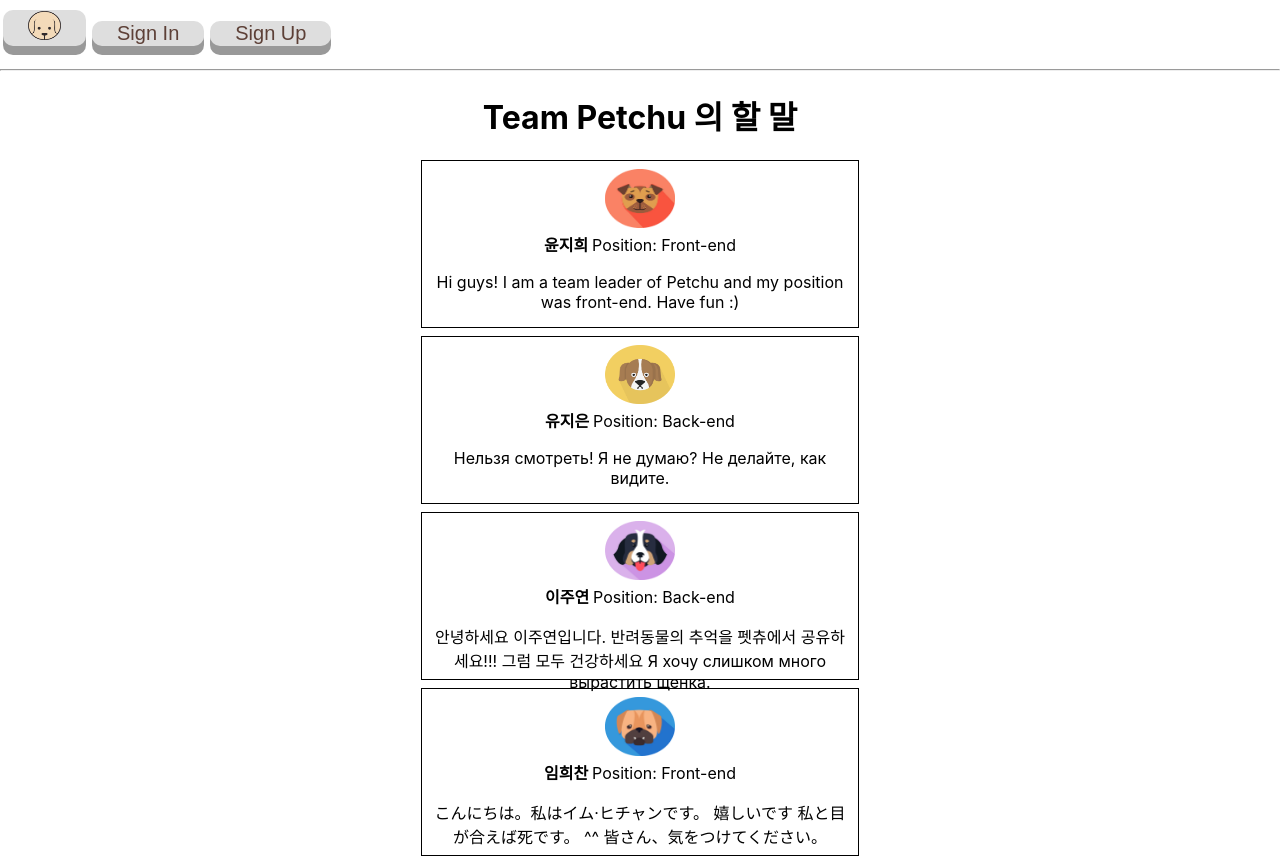
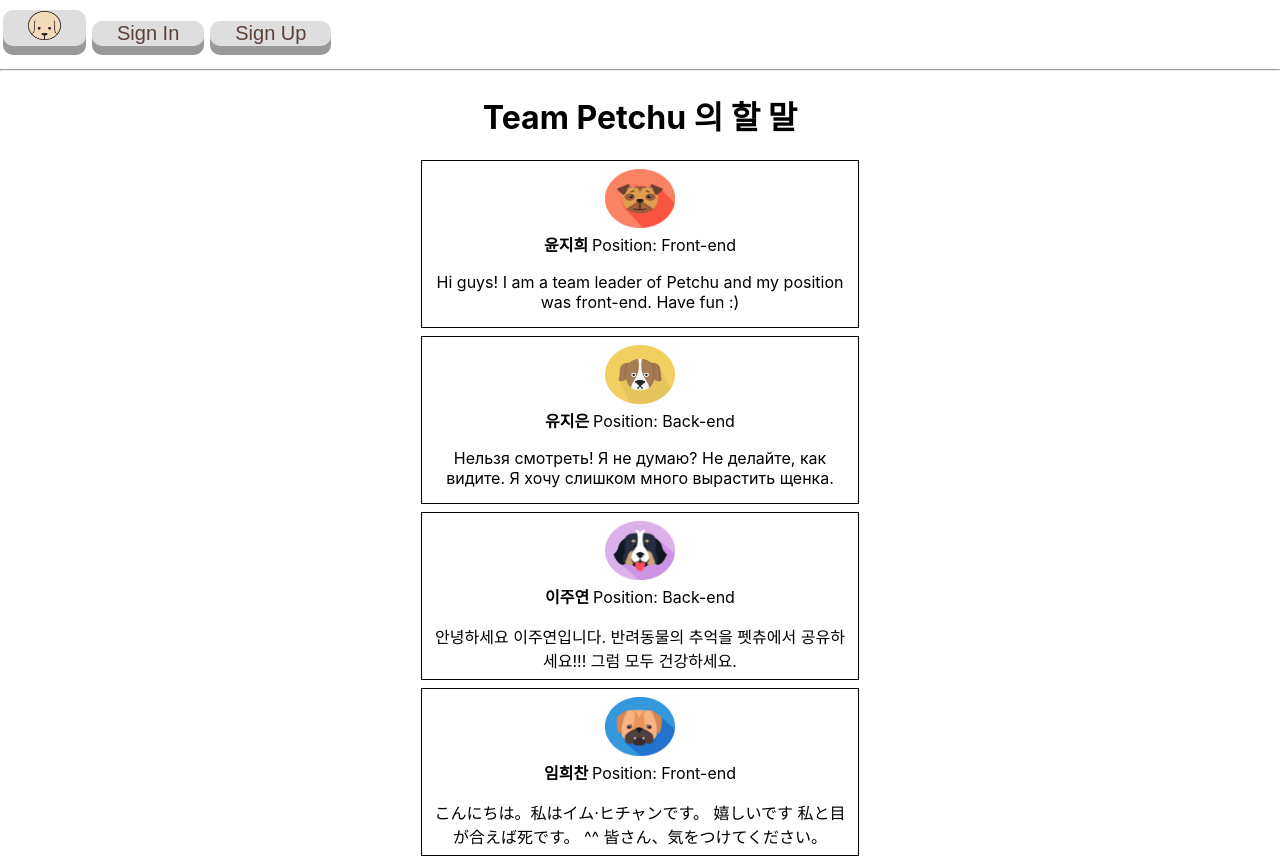
Before and after one commit to codestates/petchu-client, a React (Create React App) app in the folder petchu/: page / in a window 1280 px wide. Shown: the top 858 px of the page. Built offline with nearby package versions, Linux system fonts and the light colour scheme; no server answers.

Commit message:
session test deploy

```diff
--- a/petchu/src/App.js
+++ b/petchu/src/App.js
@@ -5,6 +5,7 @@ import LoginHomePage from "./homepage/LoginHomePage";
 import LogOutHomePage from "./homepage/LogOutHomePage";
 import axios from "axios";
 import { withRouter } from "react-router-dom";
+import { BASEURL } from "./helpurl";
 
 axios.defaults.withCredentials = true;
 class App extends React.Component {
@@ -22,7 +23,7 @@ class App extends React.Component {
   }
 
   async handleMainpost() {
-    await axios.get("http://localhost:8001/post/writeall").then((res) => {
+    await axios.get(`${BASEURL}/post/writeall`).then((res) => {
       this.setState({ totalPostinfo: res.data });
       console.log("여기는 모두의 게시물공간");
       console.table(this.state.totalPostinfo);
@@ -30,7 +31,7 @@ class App extends React.Component {
     });
   }
   async handleResponseSuccess() {
-    await axios.get("http://localhost:8001/user/userinfo").then((res) => {
+    await axios.get(`${BASEURL}/user/userinfo`).then((res) => {
       this.setState({ isLogin: true, userinfo: res.data });
       console.log(this.state.userinfo);
       this.handleMainpost();
--- /dev/null
+++ b/petchu/src/helpurl.js
@@ -0,0 +1,2 @@
+// export const BASEURL = "http://localhost:8001";
+export const BASEURL = "http://13.209.3.224:8001";
--- a/petchu/src/homepage/Main.js
+++ b/petchu/src/homepage/Main.js
@@ -17,85 +17,85 @@ class Main extends React.Component {
       padding: "8px",
       margin: "8px",
       width: "420px",
-      height: "150px"
-
+      height: "150px",
     };
     const img = {
       width: "70px",
-      height: "59px"
-    }
+      height: "59px",
+    };
     const intro = {
-      color:"#dedede"
-    }
+      color: "#dedede",
+    };
     return (
-      <div >
+      <div>
         <center>
           <h1>Team Petchu 의 할 말</h1>
           <div style={style}>
-        <img  style={img} src={jhee}></img>
+            <img style={img} src={jhee}></img>
             <div>
-          <b>윤지희   </b>
+              <b>윤지희 </b>
               <span>Position: Front-end</span>
             </div>
             <div>
-          <p>Hi guys! I am a team leader of Petchu and my position was front-end. Have fun :)</p>
+              <p>
+                Hi guys! I am a team leader of Petchu and my position was
+                front-end. Have fun :)
+              </p>
             </div>
-
           </div>
           <div style={style}>
             <img style={img} src={jee}></img>
             <div>
-          <b>유지은   </b>
+              <b>유지은 </b>
               <span>Position: Back-end</span>
             </div>
             <div>
-          <p>Нельзя смотреть! Я не думаю?
-Не делайте, как видите.
+              <p>
+                Нельзя смотреть! Я не думаю? Не делайте, как видите. Я хочу
+                слишком много вырастить щенка.
               </p>
             </div>
-
           </div>
           <div style={style}>
             <img style={img} src={jy}></img>
             <div>
-          <b>이주연   </b>
+              <b>이주연 </b>
               <span>Position: Back-end</span>
             </div>
             <div>
-          <p>안녕하세요 이주연입니다.  반려동물의 추억을 펫츄에서 공유하세요!!! 그럼 모두 건강하세요
-          Я хочу слишком много вырастить щенка.
+              <p>
+                안녕하세요 이주연입니다. 반려동물의 추억을 펫츄에서
+                공유하세요!!! 그럼 모두 건강하세요.
               </p>
             </div>
-
           </div>
           <div style={style}>
             <img style={img} src={me}></img>
             <div>
-          <b>임희찬  </b>
+              <b>임희찬 </b>
               <span>Position: Front-end</span>
             </div>
             <div>
-          <p>こんにちは。私はイム·ヒチャンです。 嬉しいです
-私と目が合えば死です。 ^^
-皆さん、気をつけてください。
-
+              <p>
+                こんにちは。私はイム·ヒチャンです。 嬉しいです
+                私と目が合えば死です。 ^^ 皆さん、気をつけてください。
               </p>
             </div>
-
           </div>
         </center>
         <hr></hr>
         <footer>
           <center style={intro}>
-            <p>Petchu는 반려동물과의 추억을 저장하는 공간입니다. 오늘 하루 반려동물과 있었던 일들을 글로 남기고 일상을 기록해보세요..</p>
-          About us
-We designed Petchu services to help our users save memories with their pets. Record your daily life with your pet in Petchu. Thanks for visiting our website and have fun!
+            <p>
+              Petchu는 반려동물과의 추억을 저장하는 공간입니다. 오늘 하루
+              반려동물과 있었던 일들을 글로 남기고 일상을 기록해보세요..
+            </p>
+            About us We designed Petchu services to help our users save memories
+            with their pets. Record your daily life with your pet in Petchu.
+            Thanks for visiting our website and have fun!
           </center>
-
         </footer>
       </div>
-
-
     );
   }
 }
--- a/petchu/src/homepage/MyPage.js
+++ b/petchu/src/homepage/MyPage.js
@@ -4,6 +4,7 @@ import axios from "axios";
 import "fontsource-roboto";
 import TextField from "@material-ui/core/TextField";
 import "./button.css";
+import { BASEURL } from "../helpurl";
 
 axios.defaults.withCredentials = true;
 class MyPage extends React.Component {
@@ -30,7 +31,7 @@ class MyPage extends React.Component {
       return this.setState({ errorMessage: "Password 를 입력해주세요" });
     }
     await axios
-      .put("http://localhost:8001/user/useredit", {
+      .put(`${BASEURL}/user/useredit`, {
         email: this.state.email,
         password: this.state.password,
         nickname: this.state.nickname,
--- a/petchu/src/homepage/SignIn.js
+++ b/petchu/src/homepage/SignIn.js
@@ -4,6 +4,7 @@ import axios from "axios";
 import gitlogo from "../images/github.png";
 import TextField from "@material-ui/core/TextField";
 import "./button.css";
+import { BASEURL } from "../helpurl";
 
 axios.defaults.withCredentials = true;
 class SignIn extends React.Component {
@@ -37,7 +38,7 @@ class SignIn extends React.Component {
       this.setState({ errorMessage: "" });
     }
     await axios
-      .post("http://localhost:8001/user/signin", {
+      .post(`${BASEURL}/user/signin`, {
         email: email,
         password: password,
       })
@@ -95,7 +96,7 @@ class SignIn extends React.Component {
             <h1>Social Login!</h1>
             <div>
               <button className="click">
-                <a href="https://github.com/login/oauth/authorize?client_id=9a27c45004303e2ce020&redirect_uri=http://localhost:8001/oauth/github">
+                <a href="https://github.com/login/oauth/authorize?client_id=9a27c45004303e2ce020">
                   <img className="gitlogo" src={gitlogo}></img>
                 </a>
               </button>
--- a/petchu/src/homepage/SignUp.js
+++ b/petchu/src/homepage/SignUp.js
@@ -2,6 +2,7 @@ import React from "react";
 import { withRouter } from "react-router-dom";
 import axios from "axios";
 import TextField from "@material-ui/core/TextField";
+import { BASEURL } from "../helpurl";
 axios.defaults.withCredentials = true;
 class SignUp extends React.Component {
   constructor(props) {
@@ -43,7 +44,7 @@ class SignUp extends React.Component {
       this.setState({ errorMessage: "" });
     }
     await axios
-      .post("http://localhost:8001/user/signup", {
+      .post(`${BASEURL}user/signup`, {
         email: this.state.email,
         password: this.state.password,
         username: this.state.username,
--- a/petchu/src/homepage/WriteNewPost.js
+++ b/petchu/src/homepage/WriteNewPost.js
@@ -4,6 +4,7 @@ import axios from "axios";
 import "fontsource-roboto";
 import TextField from "@material-ui/core/TextField";
 import "./button.css";
+import { BASEURL } from "../helpurl";
 
 axios.defaults.withCredentials = true;
 class WriteNewPost extends React.Component {
@@ -38,7 +39,7 @@ class WriteNewPost extends React.Component {
       });
     }
     axios
-      .post("http://localhost:8001/post/writeup", {
+      .post(`${BASEURL}/post/writeup`, {
         title: title,
         content: content,
       })
```
Also changed, not shown: petchu/src/homepage/LoginHomePage.js (+6 -3 lines). Lines whose indentation alone changed are shown as unchanged.
